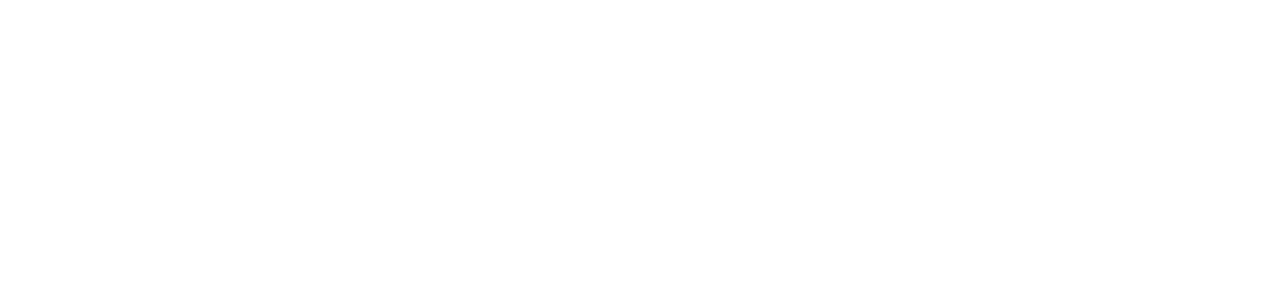
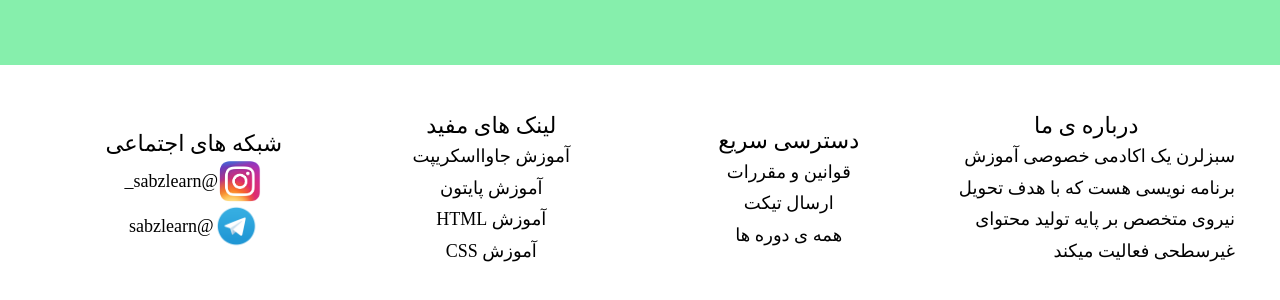
Before and after one commit to Shariat-Amir/sablearn, a React (Vite) app: page / in a window 1280 px wide. Shown: the part 1138-1438 px from the top of the page. Before the commit the page ends 800 px from the top, so only its background shows below. Built offline with nearby package versions, Linux system fonts and the light colour scheme; a web font is replaced by a local one.

Commit message:
footer section 1 completed

```diff
--- a/src/App.jsx
+++ b/src/App.jsx
@@ -1,5 +1,5 @@
 import { useContext } from "react"
-import { NavBar } from "./features"
+import { Footer, NavBar } from "./features"
 import { AppContext } from "./context/app-context"
 
 
@@ -9,7 +9,8 @@
   return (
    <div className={`${theme === true ? "dark" : "light"}`}>
   <NavBar />
-  <p>{theme}</p>
+  <div className="bg-green-300 h-[1000px]"></div>
+ <Footer />
    </div>
   )
 }
--- /dev/null
+++ b/src/features/Footer/Footer.css
@@ -0,0 +1,6 @@
+a{
+    @apply hover:text-green-500
+}
+.title{
+    @apply text-xl
+}
--- /dev/null
+++ b/src/features/Footer/Footer.jsx
@@ -0,0 +1,40 @@
+import './Footer.css'
+const Footer = () => {
+  return (
+    <div className="flex p-10 dark:bg-slate-700 dark:text-white ">
+      <div id="1" className="flex flex-col  justify-center items-center w-1/4">
+        <p className='title'>درباره ی ما </p>
+        <p>
+          سبزلرن یک اکادمی خصوصی آموزش برنامه نویسی هست که با هدف تحویل نیروی
+          متخصص بر پایه تولید محتوای غیرسطحی فعالیت میکند
+        </p>
+      </div>
+      <div id="2" className="flex flex-col w-1/4 justify-center items-center">
+        <p className='title'>دسترسی سریع</p>
+        <a href="">قوانین و مقررات</a>
+        <a href="">ارسال تیکت</a>
+        <a href="">همه ی دوره ها </a>
+      </div>
+      <div id="3" className="flex flex-col w-1/4 justify-center items-center">
+        <p className='title '>لینک های مفید</p>
+        <a href="">آموزش جاوااسکریپت</a>
+        <a href="">آموزش پایتون</a>
+        <a href="">آموزش HTML</a>
+        <a href="">آموزش CSS</a>
+      </div>
+      <div id="4" className="flex flex-col w-1/4 justify-center items-center">
+        <p className='title'>شبکه های اجتماعی</p>
+        <a href="" className="flex items-center ">
+            <img src="../../../images/main/instagram-logo.png" alt="instagram" className="w-10" />
+            <span>@sabzlearn_</span>
+        </a>
+        <a href="" className="flex items-center">
+            <img src="../../../images/main/telegram-logo.png" alt="telegram" className="w-10" />
+            <span>@sabzlearn</span>
+        </a>
+      </div>
+    </div>
+  );
+};
+
+export default Footer;
--- a/src/features/index.js
+++ b/src/features/index.js
@@ -1,7 +1,7 @@
 import NavBar from './NavBar/NavBar'
-
+import Footer from './Footer/Footer'
 
 export {
     NavBar,
-
+  Footer
 }
```
